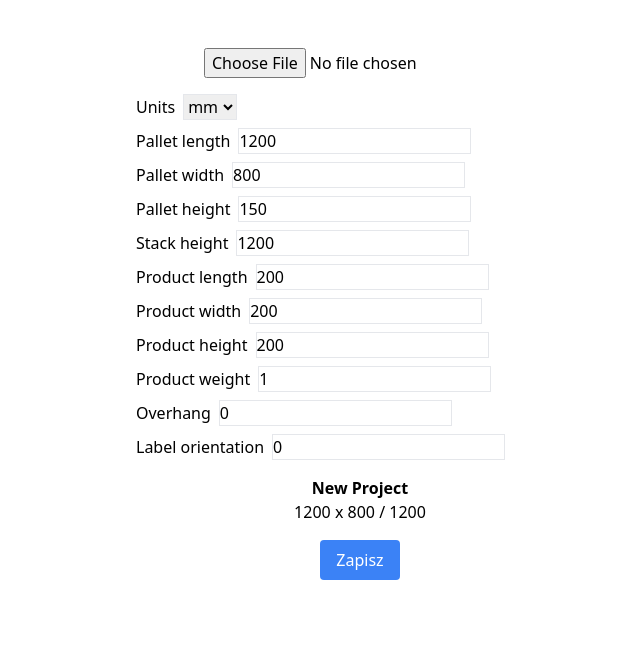
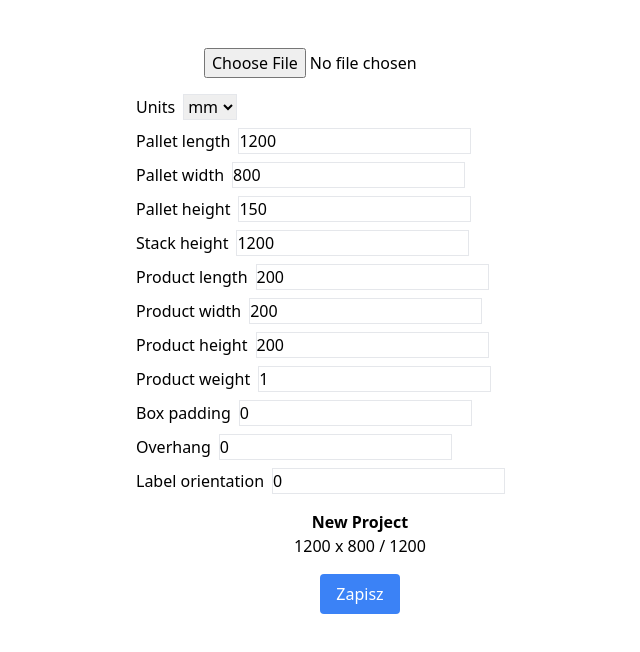
Before and after one commit to deekki/pally, a React (Vite) app in the folder pal-in/: page / in a window 1280 px wide. Shown: the top 652 px of the page, without its empty margins (280-920 px from the left). Built offline with nearby package versions, Linux system fonts and the light colour scheme.

Commit message:
Add boxPadding field

```diff
--- a/pal-in/src/App.tsx
+++ b/pal-in/src/App.tsx
@@ -23,6 +23,7 @@ const defaultProject: PalletProject = {
   labelOrientation: '0',
   units: 'mm',
   overhang: 0,
+  boxPadding: 0,
   guiSettings: { PPB_VERSION_NO },
   layerTypes: [],
   layers: [],
@@ -65,6 +66,8 @@ function App() {
         height: convert(p.productDimensions.height),
       },
       overhang: p.overhang !== undefined ? convert(p.overhang) : p.overhang,
+      boxPadding:
+        p.boxPadding !== undefined ? convert(p.boxPadding) : p.boxPadding,
     }
   }
 
@@ -75,6 +78,7 @@ function App() {
         const proj = await loadFromFile(file)
         if (!proj.units) proj.units = 'mm'
         if (proj.overhang === undefined) proj.overhang = 0
+        if (proj.boxPadding === undefined) proj.boxPadding = 0
         setProject(proj)
         alert('Loaded project ' + proj.name)
       } catch (err) {
@@ -185,6 +189,17 @@ function App() {
           />
         </div>
         <div>
+          <label className="mr-2">Box padding</label>
+          <input
+            className="border"
+            type="number"
+            value={project.boxPadding}
+            onChange={(e) =>
+              setProject((prev) => ({ ...prev, boxPadding: e.target.valueAsNumber }))
+            }
+          />
+        </div>
+        <div>
           <label className="mr-2">Overhang</label>
           <input
             className="border"
--- a/pal-in/src/data/interfaces.ts
+++ b/pal-in/src/data/interfaces.ts
@@ -59,6 +59,8 @@ export interface PalletProject {
   units?: 'mm' | 'inch'
   /** product overhang beyond pallet edge */
   overhang?: number
+  /** padding around product boxes used when packing */
+  boxPadding?: number
   guiSettings: GuiSettings
   layerTypes: LayerDefinition[]
   layers: string[]
--- a/pal-in/src/data/jsonIO.ts
+++ b/pal-in/src/data/jsonIO.ts
@@ -65,6 +65,11 @@ export async function loadFromFile(file: File): Promise<PalletProject> {
   if (data.maxGripAuto !== undefined && typeof data.maxGripAuto !== 'boolean') {
     throw new Error('Invalid maxGripAuto flag')
   }
+  if (data.boxPadding !== undefined) {
+    if (typeof data.boxPadding !== 'number' || data.boxPadding < 0) {
+      throw new Error('Invalid boxPadding value')
+    }
+  }
   if (
     data.labelOrientation !== undefined &&
     !VALID_LABEL_ORIENTATIONS.has(data.labelOrientation)
```
Also changed, not shown: 1 other file (tests, documents, lock files or other folders).
